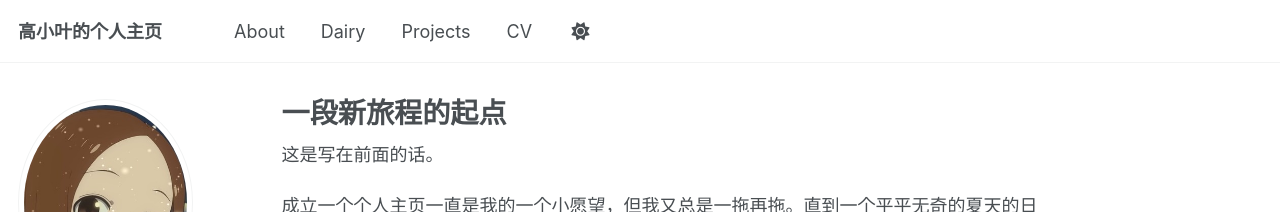
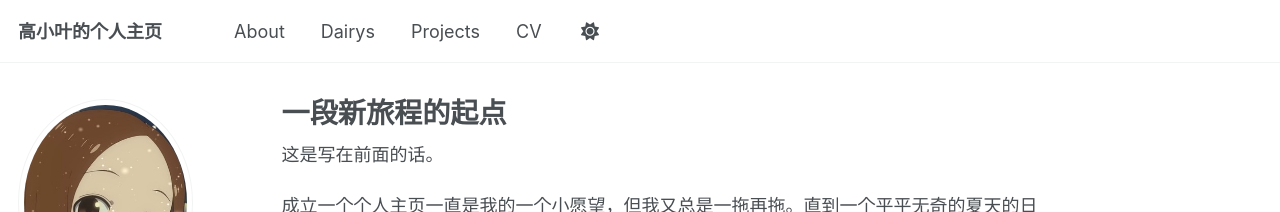
Before and after one commit to gaoyesjtu/gaoyesjtu.github.io, a Jekyll site: the page built from _pages/about.md, in a window 1280 px wide. Shown: the top 212 px of the page. Built offline with Jekyll 4.4.1, drawn with Linux system fonts in a browser that asks for light colours; a script that is not in the unit is left out.

Commit message:
Update navigation.yml

```diff
--- a/_data/navigation.yml
+++ b/_data/navigation.yml
@@ -11,7 +11,7 @@ main:
   - title: "About"
     url: /
 
-  - title: "Dairy"
+  - title: "Dairys"
     url: /year-archive/
 
   - title: "Projects"
```
